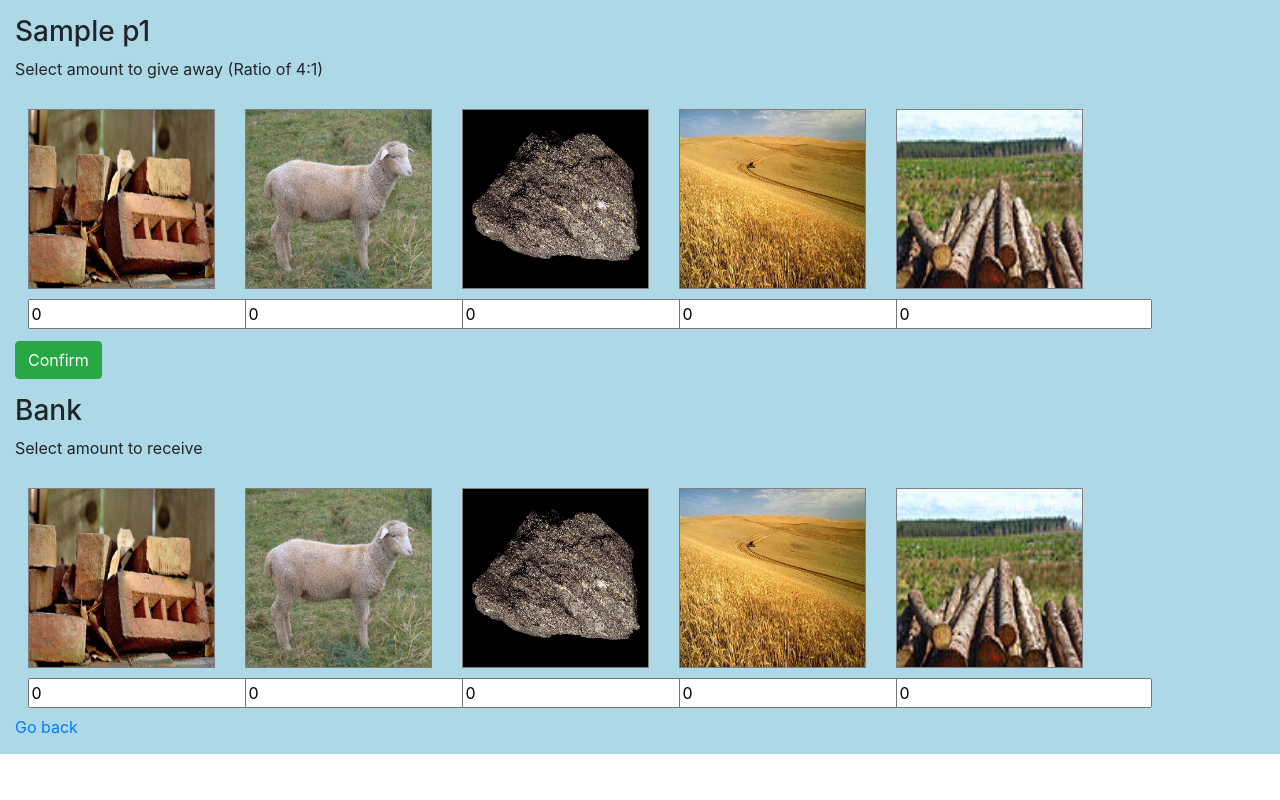
After one commit to mericleac/settles_of_natac, a Django app: template apps/trading/templates/trading/tradeBank.html in a window 1280 px wide. The commit adds this page. Run offline with Django 3.2, Linux system fonts and the light colour scheme; the template is opened without the code that fills it: most values are stand-ins (such as "Sample title", 1, 10 or a date in 2020); one stand-in notice (Sample message) is shown; some libraries are stand-ins or nearby versions.

Commit message:
Bank trading added

```diff
--- a/apps/main_game/templates/main_game/index.html
+++ b/apps/main_game/templates/main_game/index.html
@@ -313,6 +313,7 @@
     {% for player in all_players %}
     <p><a href="trading/{{player.id}}">Trade with {{player.name}}</a></p>
     {% endfor %}
+    <p><a href="trading/bank">Trade with Bank</a></p>
 
     <div class="log">
         {% for message in log reversed %}
--- /dev/null
+++ b/apps/trading/templates/trading/tradeBank.html
@@ -0,0 +1,105 @@
+<!DOCTYPE html>
+<html lang="en">
+    <head>
+        <title></title>
+        <meta charset="UTF-8">
+        <style>
+            #wrapper {
+                padding: 15px;
+                background-color: lightblue;
+            }
+            #submit{
+                margin: 15px 0px 15px 0px;
+            }
+            #p2{
+                margin-bottom:10px;
+            }
+            .resource_column{
+                display: inline-block;
+                width: 15%;
+                height: 200px;
+                margin: 1%;
+            }
+            .resource_column img{
+                display: block;
+                height: 180px;
+                width: 100%;
+                border: 1px solid grey;
+                margin-bottom: 10px;
+            }
+            .resource_column select{
+                display: block;
+            }
+            p.error{
+                color:red;
+            }
+        </style>
+        <link rel="stylesheet" href="https://stackpath.bootstrapcdn.com/bootstrap/4.1.1/css/bootstrap.min.css" integrity="sha384-WskhaSGFgHYWDcbwN70/dfYBj47jz9qbsMId/iRN3ewGhXQFZCSftd1LZCfmhktB" crossorigin="anonymous">
+        {% load static %}
+    </head>
+    <body>
+        <div id="wrapper">
+            <form action="/trading/tradeBank" method="POST">
+                {% csrf_token %}
+                <div id="p1">
+                    <h3>{{ p1.name }}</h3>
+                    <p>Select amount to give away (Ratio of 4:1)</p>
+                    <div class="resource_column">
+                        <img src="{% static 'images/brick.jpg' %}" alt="brick">
+                        <input type="number" name="p1brick" min="0" max={{ p1.brick }} step="1" value="0">
+                    </div>
+                    <div class="resource_column">
+                        <img src="{% static 'images/sheep.jpg' %}" alt="sheep">
+                        <input type="number" name="p1sheep" min="0" max={{ p1.sheep }} step="1" value="0">
+                    </div>
+                    <div class="resource_column">
+                        <img src="{% static 'images/ore.jpg' %}" alt="ore">
+                        <input type="number" name="p1ore" min="0" max={{ p1.ore }} step="1" value="0">
+                    </div>
+                    <div class="resource_column">
+                        <img src="{% static 'images/wheat.jpg' %}" alt="wheat">
+                        <input type="number" name="p1wheat" min="0" max={{ p1.wheat }} step="1" value="0">
+                    </div>
+                    <div class="resource_column">
+                        <img src="{% static 'images/lumber.jpg' %}" alt="lumber">
+                        <input type="number" name="p1lumber" min="0" max={{ p1.lumber }} step="1" value="0">
+                    </div>
+                </div>
+                <input id="submit" class="btn btn-success" type="submit" value="Confirm">
+                <div id="p2">
+                    <h3>Bank</h3>
+                    <p>Select amount to receive</p>
+                    <div class="resource_column">
+                        <img src="{% static 'images/brick.jpg' %}" alt="brick">
+                        <input type="number" name="p2brick" min="0" max={{ p2.brick }} step="1" value="0">
+                    </div>
+                    <div class="resource_column">
+                        <img src="{% static 'images/sheep.jpg' %}" alt="sheep">
+                        <input type="number" name="p2sheep" min="0" max={{ p2.sheep }} step="1" value="0">
+                    </div>
+                    <div class="resource_column">
+                        <img src="{% static 'images/ore.jpg' %}" alt="ore">
+                        <input type="number" name="p2ore" min="0" max={{ p2.ore }} step="1" value="0">
+                    </div>
+                    <div class="resource_column">
+                        <img src="{% static 'images/wheat.jpg' %}" alt="wheat">
+                        <input type="number" name="p2wheat" min="0" max={{ p2.wheat }} step="1" value="0">
+                    </div>
+                    <div class="resource_column">
+                        <img src="{% static 'images/lumber.jpg' %}" alt="lumber">
+                        <input type="number" name="p2lumber" min="0" max={{ p2.lumber }} step="1" value="0">
+                    </div>
+
+                </div>
+            </form>
+            {% if messages %}
+            {% for message in messages %}
+            {% if message.tags == "tradeError error" %}
+            <p class="error">{{message}}</p>
+            {% endif %}
+            {% endfor %}
+            {% endif %}
+            <a href="/game">Go back</a>
+        </div>
+    </body>
+</html>
--- a/apps/trading/urls.py
+++ b/apps/trading/urls.py
@@ -4,4 +4,6 @@ urlpatterns = [
     url(r'(?P<id>\d+)$', views.index),
     url(r'trade$', views.trade),
     url(r'delete$', views.delete),
+    url(r'bank$', views.bank),
+    url(r'tradeBank$', views.trade_bank)
 ]
```
Also changed, not shown: apps/trading/views.py (+49 -0 lines), apps/login_reg_lobby/migrations/0001_initial.py (added), apps/login_reg_lobby/migrations/__init__.py (added), apps/main_game/migrations/0001_initial.py (added), apps/main_game/migrations/__init__.py (added), apps/trading/migrations/__init__.py (added).
